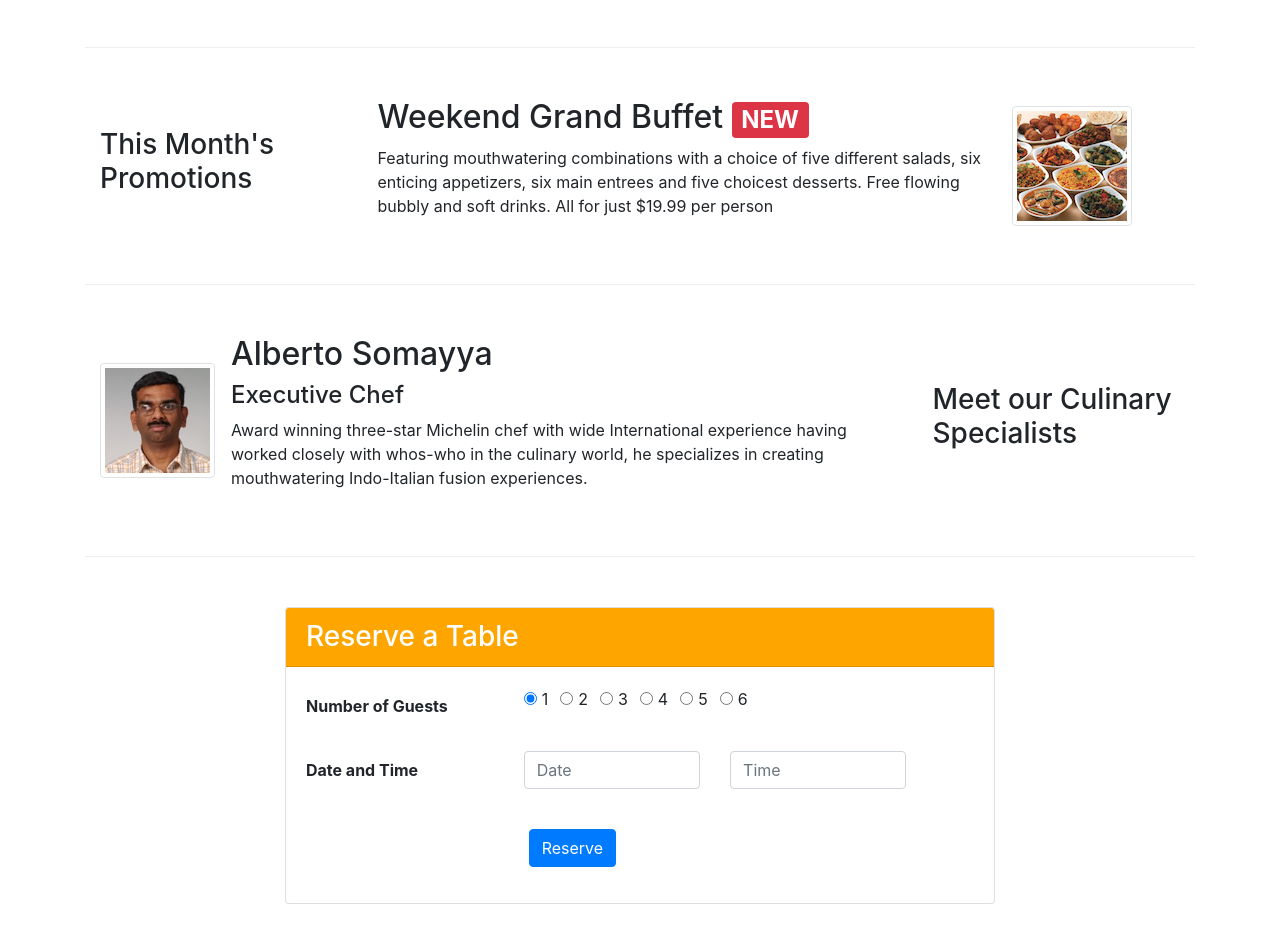
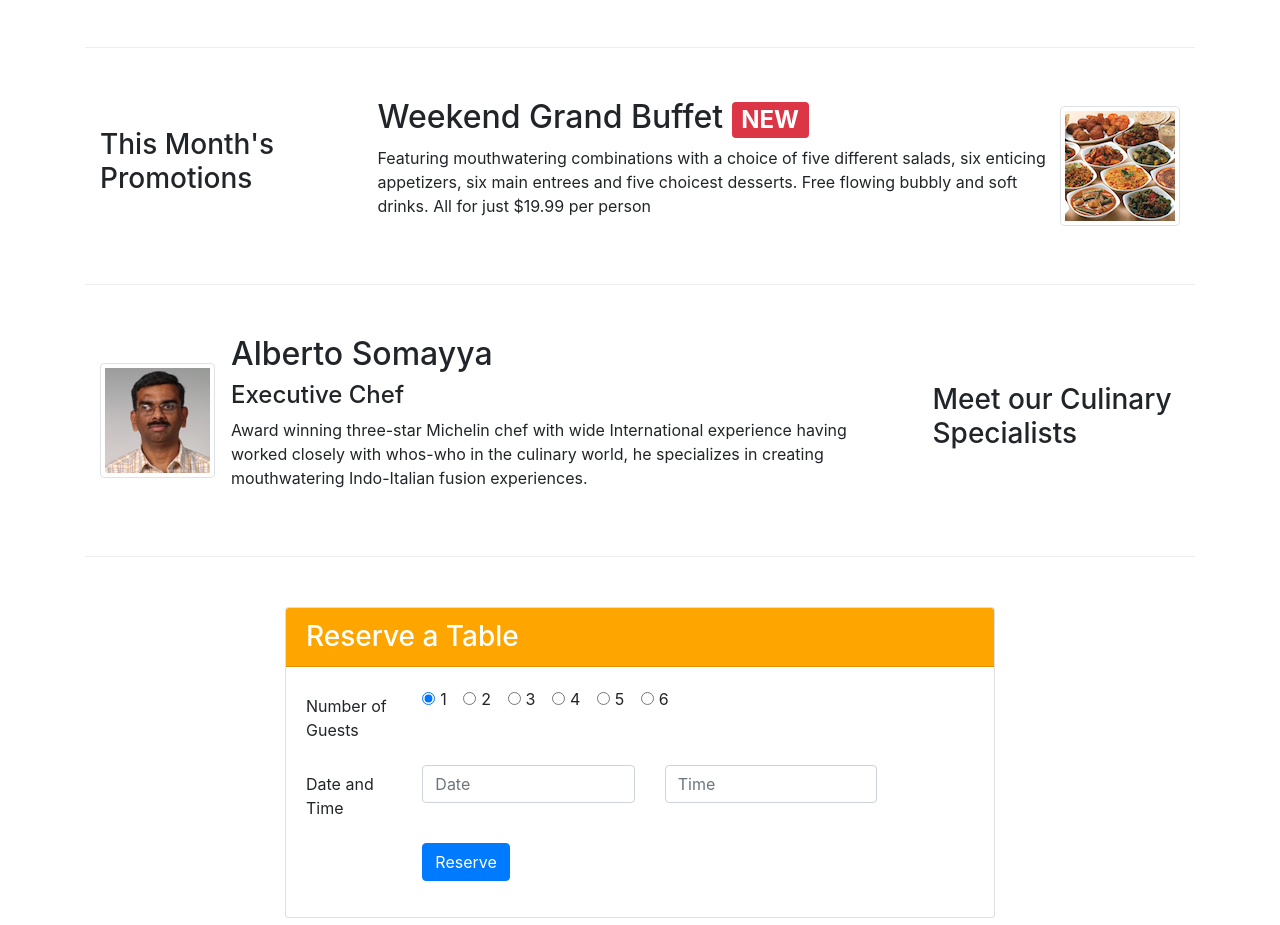
Before and after one commit to sophievu2711/learn-bootstrap, a website: page index.html in a window 1280 px wide. Shown: the part 547-1472 px from the top of the page. Drawn offline with nearby package versions, Linux system fonts and the light colour scheme.

Commit message:
asm2-fixed-div

```diff
--- a/index.html
+++ b/index.html
@@ -56,7 +56,7 @@
 
     <div class="container">
         <div class="row row-content align-items-center">
-            <div class="col-8 col-sm-4 order-sm-last col-md-3">
+            <div class="col-10 col-sm-4 order-sm-last col-md-3">
                 <h3>Our Lipsmacking Culinary Creations</h3>
             </div>
             <div class="col-10 col-sm col-md">
@@ -76,23 +76,25 @@
 
 
         <div class="row row-content align-items-center">
-            <div class="col-8 col-sm-4 col-md-3">
+            <div class="col-10 col-sm-4 col-md-3">
                 <h3>This Month's Promotions</h3>
             </div>
-            <div class="col-10 col-sm col-md">
+            <div class="col-sm col-md">
                 <div class="media">
                     <div class="media-body">
-                        <h2>Weekend Grand Buffet <span class="badge badge-danger">NEW</span></h2>
+                        <h2 class="mt-0">Weekend Grand Buffet
+                            <span class="badge badge-danger">NEW</span>
+                        </h2>
                         <p class="d-none d-sm-block">Featuring mouthwatering combinations with a choice of five different salads, six enticing appetizers, six main entrees and five choicest desserts. Free flowing bubbly and soft drinks. All for just $19.99 per person </p>
                     </div>
-                    <img class="d-flex mr-5 img-thumbnail align-self-center"
-                            src="img/buffet.png" alt="buffet">
+                    <img class="d-flex img-thumbnail align-self-center"
+                    src="img/buffet.png" alt="buffet">
                 </div>
             </div>
         </div>
 
         <div class="row row-content align-items-center">
-            <div  class="col-8 col-sm-4 col-md-3">
+            <div  class="col-10 col-sm-4 col-md-3">
                 <h3>Meet our Culinary Specialists</h3>
             </div>
             <div class="col-10 col-sm order-sm-first col-md">
@@ -114,12 +116,9 @@
                     <h3 class="card-header text-white">Reserve a Table</h3>
                     <div class="card-body">
                         <form>
-                        <dl class="row">
-                            <dt class="col-12 col-sm-4">
-                                <label for="guestnum" class="col-form-label">Number of Guests</label>
-                            </dt>
-                            <dd class="col-6 col-sm">
-                                <div class="form-group row">
+                            <div class="form-group row">
+                                <label for="guestnum" class="col-md-2 col-form-label">Number of Guests</label>
+                                <div class="col-md-10">
                                     <div class="form-check form-check-inline">
                                         <input class="form-check-input" type="radio" id="guestnum1" value="1" checked>
                                         <label class="form-check-label" for="guestnum1"> 1</label>
@@ -145,14 +144,11 @@
                                         <label class="form-check-label" for="guestnum6"> 6</label>
                                     </div>
                                 </div>
-                            </dd>
-                        </dl>
-                        <dl class="row">
-                            <dt class="col-12 col-sm-4">
-                                <label for="datetime" class="col-form-label">Date and Time</label>
-                            </dt>
-                            <dd class="col-12 col-sm">
-                                <div class="form-group row">
+                            </div>
+
+                            <div class="form-group row">
+                                <label for="datetime" class="col-md-2 col-form-label">Date and Time</label>
+                                <div class="col-md-10">
                                     <div class="row">
                                         <div class="col-12 col-sm-5">
                                             <input type="text" class="form-control" id="date" name="date"
@@ -164,11 +160,15 @@
                                         </div>
                                     </div>
                                 </div>
-                            </dd>
-                        </dl>
-                        <dl class="row offset-md-4">
-                            <button type="submit" class="btn btn-primary">Reserve</button>
-                        </dl>
+                            </div>
+
+                            <div class="form-group row">
+                                    <div class="offset-md-2 col-md-10">
+                                        <button type="submit" class="btn btn-primary">
+                                            Reserve
+                                        </button>
+                                    </div>
+                                </div>
                         </form>
                     </div>
                 </div>
```
